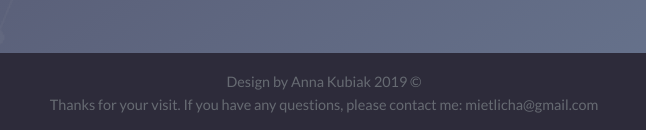
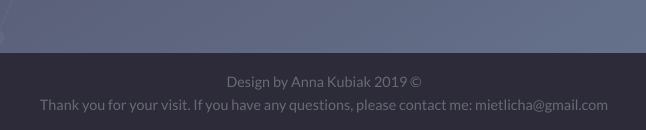
Before and after one commit to Mietlicha/portfolio, a website: page about.html in a window 1280 px wide. Shown: the part 667-797 px from the top of the page, 316-962 px from the left. Drawn offline with Linux system fonts and the light colour scheme.

Commit message:
typo in footer fix

```diff
--- a/about.html
+++ b/about.html
@@ -83,7 +83,7 @@
     <footer class="footer">
       <p class="footer__paragraph">
         Design by Anna Kubiak 2019 &copy;<br />
-        Thanks for your visit. If you have any questions, please contact me:
+        Thank you for your visit. If you have any questions, please contact me:
         mietlicha@gmail.com
       </p>
     </footer>
```
